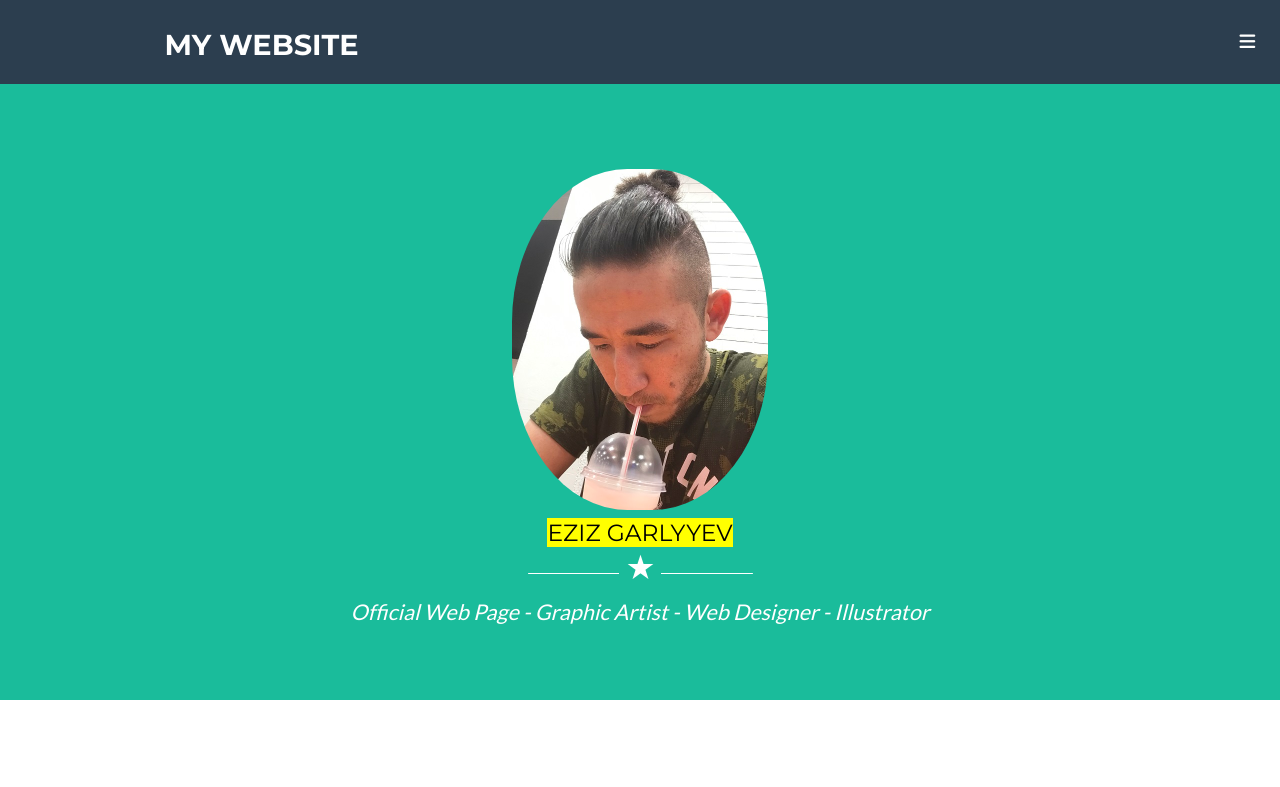
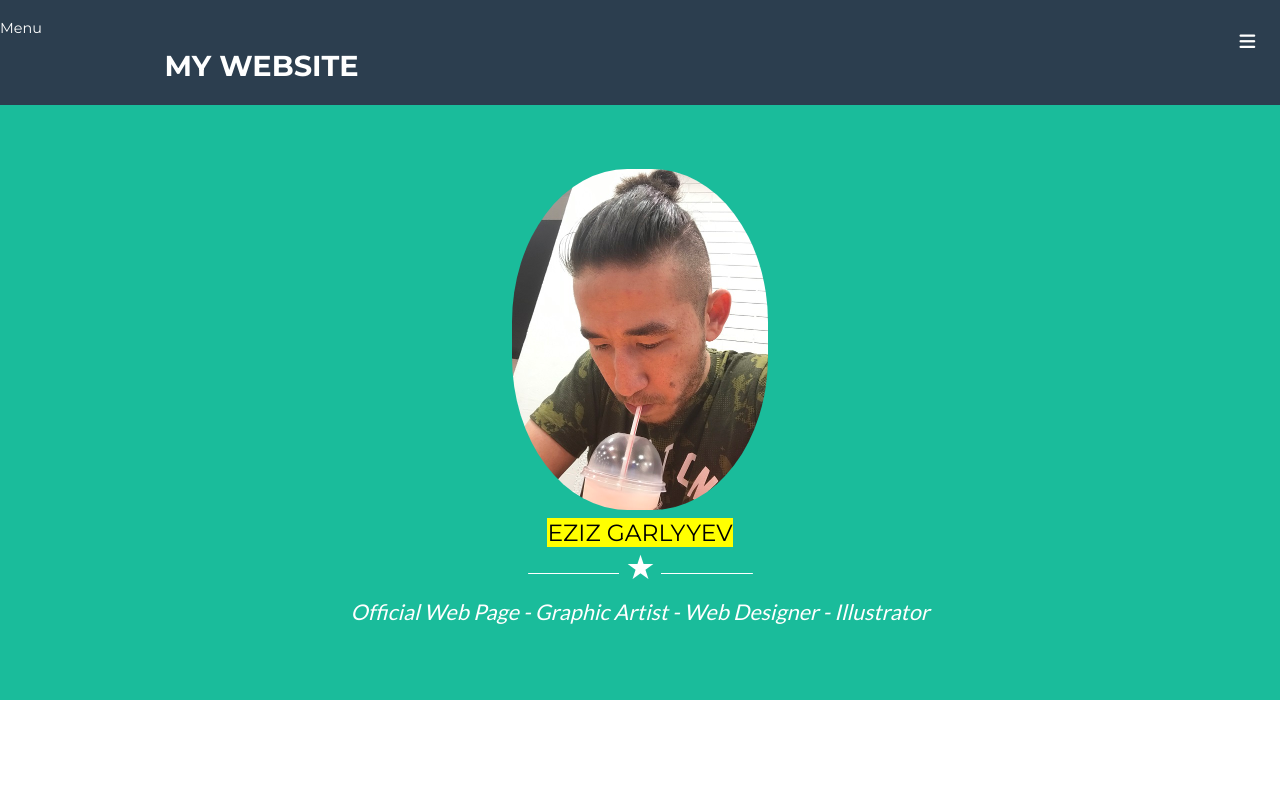
Before and after one commit to turkmenyigit/turkmenyigit.github.io, a plain HTML site: page index.html in a window 1280 px wide. Shown: the top 787 px of the page. Drawn offline with nearby package versions, Linux system fonts and the light colour scheme.

Commit message:
Updated navbar in index.html

```diff
--- a/index.html
+++ b/index.html
@@ -24,7 +24,7 @@
 </head>
 
 <body>
-    <nav>
+    <nav>Menu
         <div class="container clearfix">
             <div id="logo-box">
                 <a href="#" class="logo text-uppercase">
```
